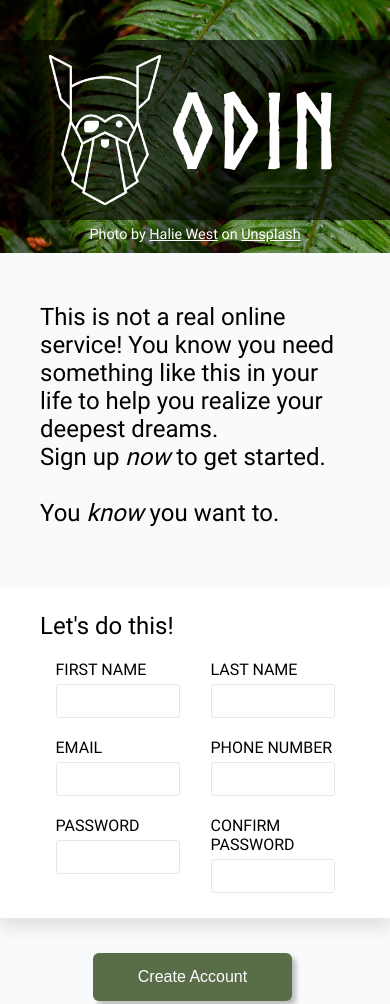
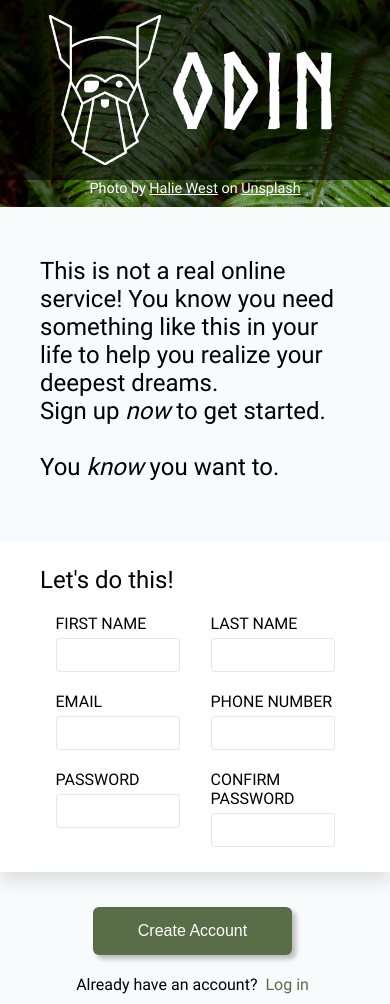
Before and after one commit to irao12/sign-up-form, a plain HTML site: page index.html in a window 390 px wide. Shown: the top 1004 px of the page. Drawn offline with Linux system fonts and the light colour scheme.

Commit message:
updated styling

```diff
--- a/style.css
+++ b/style.css
@@ -175,10 +175,13 @@ time, mark, audio, video {
     }
     .logo-section {
         width: 100vw;
-        height: 30vh;
+        height: 30%;
+        display: flex;
+        justify-content: center;
     }
     .logo {
-        margin-top: 40px;
+        margin-top: 0;
+
     }
     .form-section {
         width: 100vw;
@@ -205,3 +208,7 @@ time, mark, audio, video {
         padding-bottom: 30px;
     }
 }
+
+@media only screen and (max-width: 400px) {
+
+}
```
